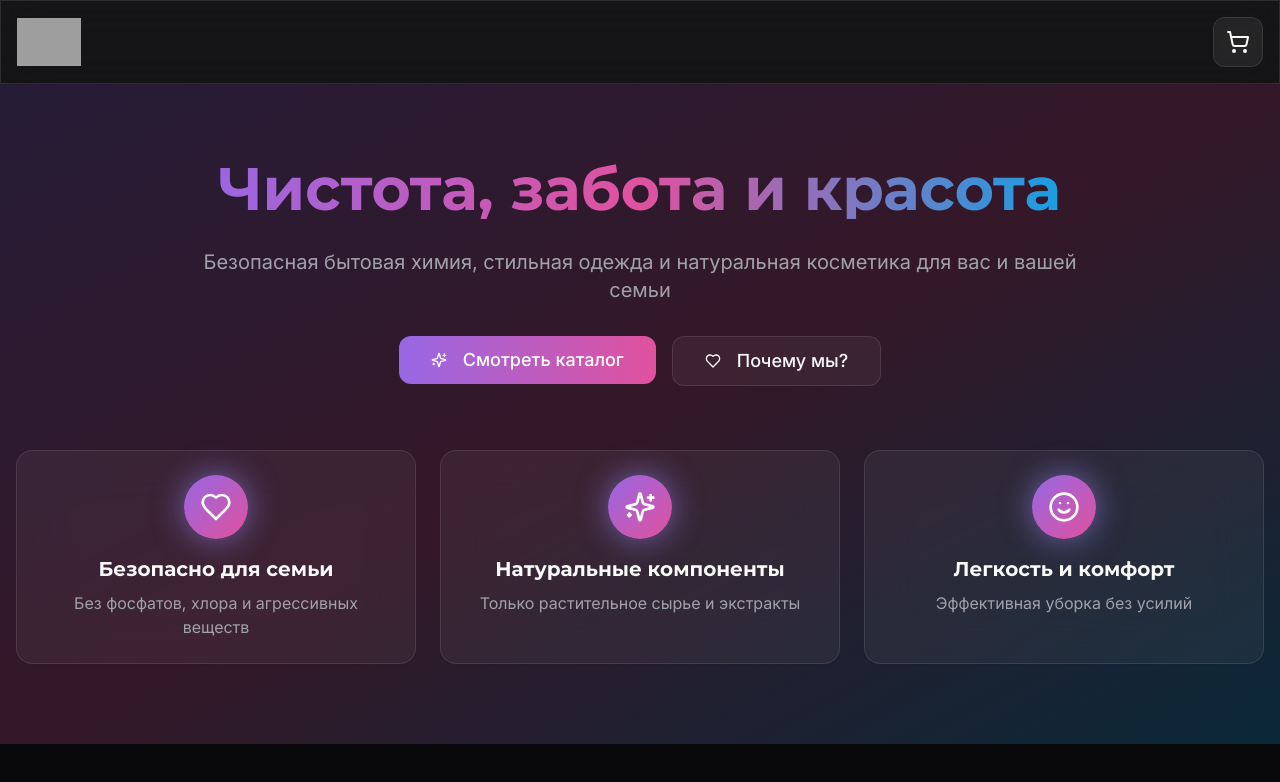
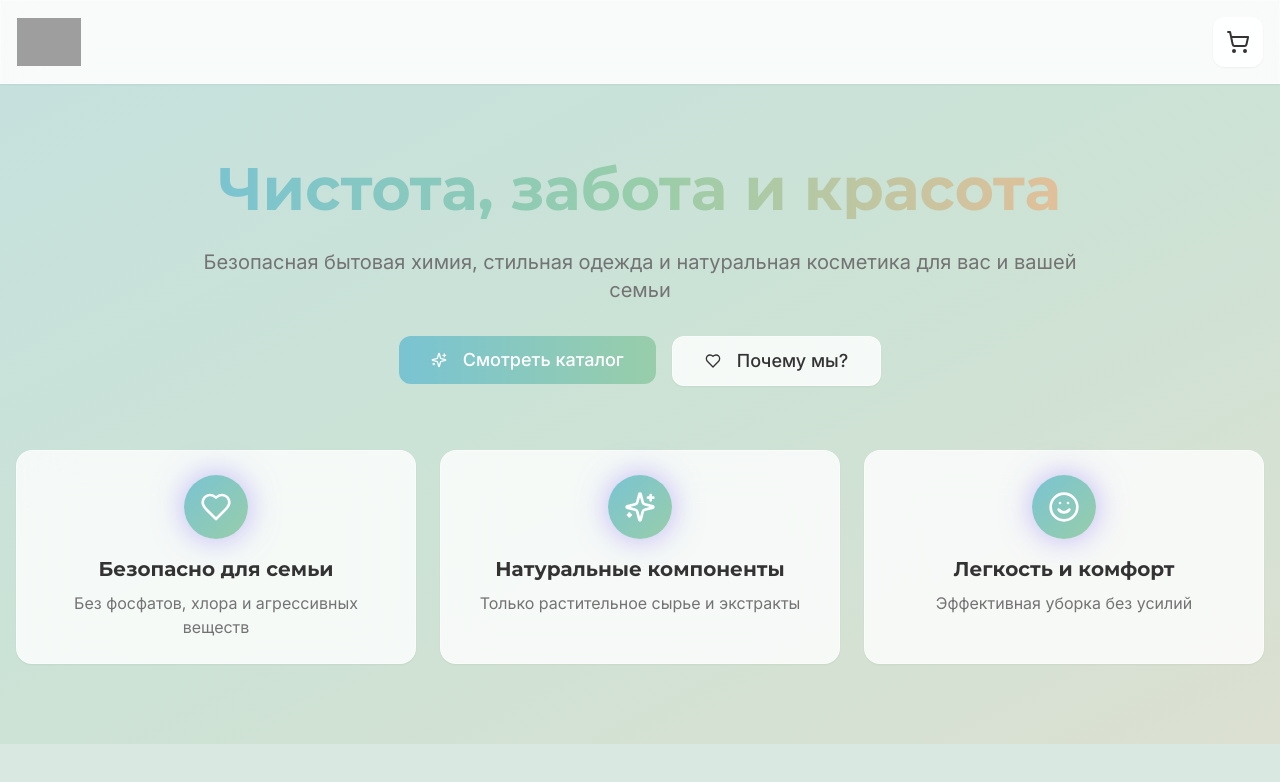
Before and after one commit to pr-poehali-dev/business-card-shop, a React (Vite) app: page / in a window 1280 px wide. Shown: the top 782 px of the page. Built offline with nearby package versions, Linux system fonts and the light colour scheme; grey boxes are pictures that could not be loaded.

Commit message:
style: переход на мягкую цветовую палитру

```diff
--- a/src/index.css
+++ b/src/index.css
@@ -6,51 +6,51 @@
 
 @layer base {
   :root {
-    --background: 240 10% 4%;
-    --foreground: 0 0% 98%;
+    --background: 150 25% 88%;
+    --foreground: 0 0% 20%;
 
-    --card: 240 8% 8%;
-    --card-foreground: 0 0% 98%;
+    --card: 0 0% 98%;
+    --card-foreground: 0 0% 20%;
 
-    --popover: 240 8% 8%;
-    --popover-foreground: 0 0% 98%;
+    --popover: 0 0% 98%;
+    --popover-foreground: 0 0% 20%;
 
-    --primary: 263 70% 65%;
+    --primary: 190 50% 65%;
     --primary-foreground: 0 0% 100%;
 
-    --secondary: 328 70% 60%;
-    --secondary-foreground: 0 0% 100%;
+    --secondary: 140 35% 70%;
+    --secondary-foreground: 0 0% 20%;
 
-    --muted: 240 6% 15%;
-    --muted-foreground: 240 5% 65%;
+    --muted: 150 20% 85%;
+    --muted-foreground: 0 0% 45%;
 
-    --accent: 199 89% 48%;
-    --accent-foreground: 0 0% 100%;
+    --accent: 30 60% 75%;
+    --accent-foreground: 0 0% 20%;
 
-    --destructive: 0 84.2% 60.2%;
-    --destructive-foreground: 210 40% 98%;
+    --destructive: 0 70% 55%;
+    --destructive-foreground: 0 0% 100%;
 
-    --border: 240 6% 20%;
-    --input: 240 6% 20%;
-    --ring: 263 70% 65%;
+    --border: 150 20% 75%;
+    --input: 150 15% 90%;
+    --ring: 190 50% 65%;
 
     --radius: 1rem;
 
     --sidebar-background: 0 0% 98%;
 
-    --sidebar-foreground: 240 5.3% 26.1%;
+    --sidebar-foreground: 0 0% 20%;
 
-    --sidebar-primary: 240 5.9% 10%;
+    --sidebar-primary: 190 50% 65%;
 
-    --sidebar-primary-foreground: 0 0% 98%;
+    --sidebar-primary-foreground: 0 0% 100%;
 
-    --sidebar-accent: 240 4.8% 95.9%;
+    --sidebar-accent: 150 25% 88%;
 
-    --sidebar-accent-foreground: 240 5.9% 10%;
+    --sidebar-accent-foreground: 0 0% 20%;
 
-    --sidebar-border: 220 13% 91%;
+    --sidebar-border: 150 20% 75%;
 
-    --sidebar-ring: 217.2 91.2% 59.8%;
+    --sidebar-ring: 190 50% 65%;
   }
 
   .dark {
@@ -118,7 +118,7 @@
   }
 
   .glass-card {
-    @apply backdrop-blur-xl bg-white/5 border border-white/10;
+    @apply backdrop-blur-xl bg-white/80 border border-white/40 shadow-sm;
   }
 
   .hover-scale {
```
